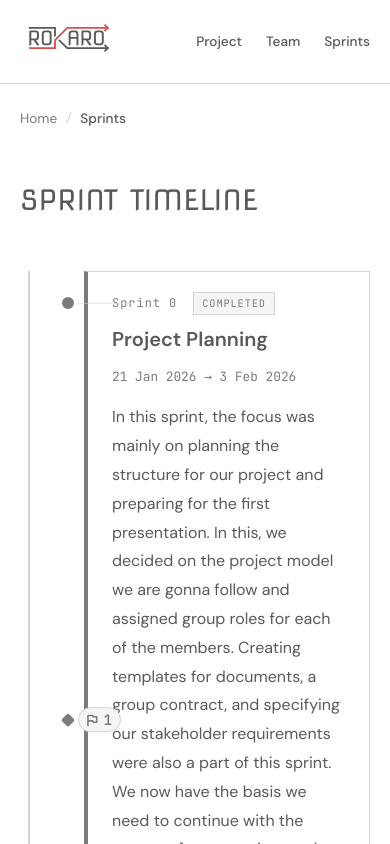
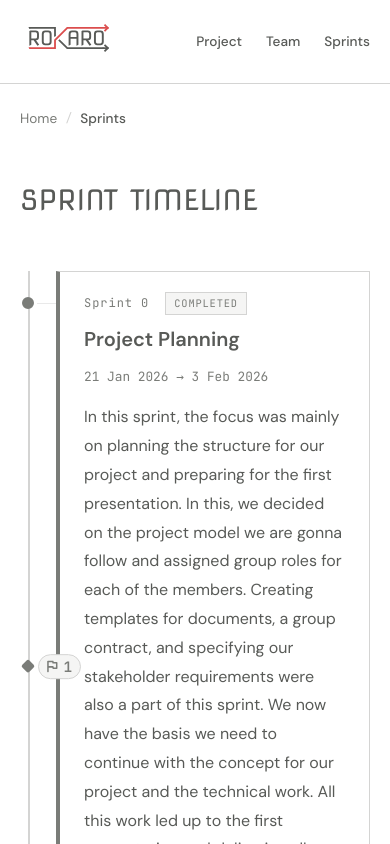
Before and after one commit to RokaroUSN/frontpage, a Vue app: page /grupper/gruppe3-v26/sprints in a window 390 px wide. Shown: the top 844 px of the page. Built offline with nearby package versions, Linux system fonts and the light colour scheme.

Commit message:
make sprint timeline mobile friendly

```diff
--- a/src/pages/SprintsPage.vue
+++ b/src/pages/SprintsPage.vue
@@ -390,15 +390,23 @@ function getMilestonePercent(milestone: Milestone, sprint: Sprint): number {
 // ===== RESPONSIVE =====
 @media (max-width: 768px) {
   .timeline {
-    padding-left: 1.5rem;
+    padding-left: 1.25rem;
+  }
+
+  .sprint-entry {
+    margin-left: 1rem;
   }
 
   .sprint-marker {
-    left: -1.5rem;
+    left: -2.25rem;
+
+    &::after {
+      width: calc(1.25rem - 1px);
+    }
   }
 
   .milestone-entry {
-    left: -1.5rem;
+    left: -2.25rem;
   }
 
   .sprint-card {
```
